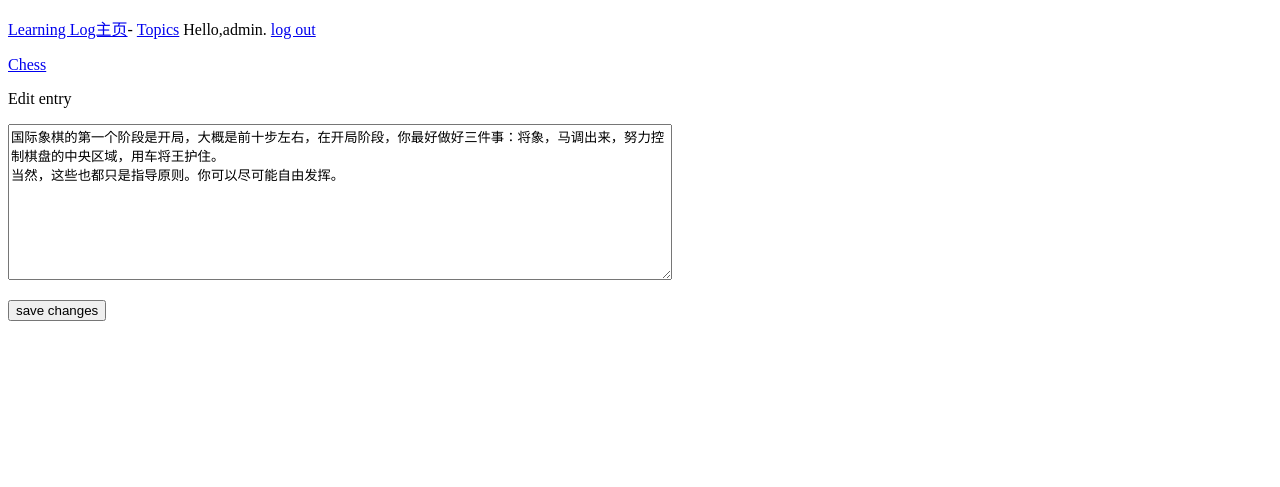
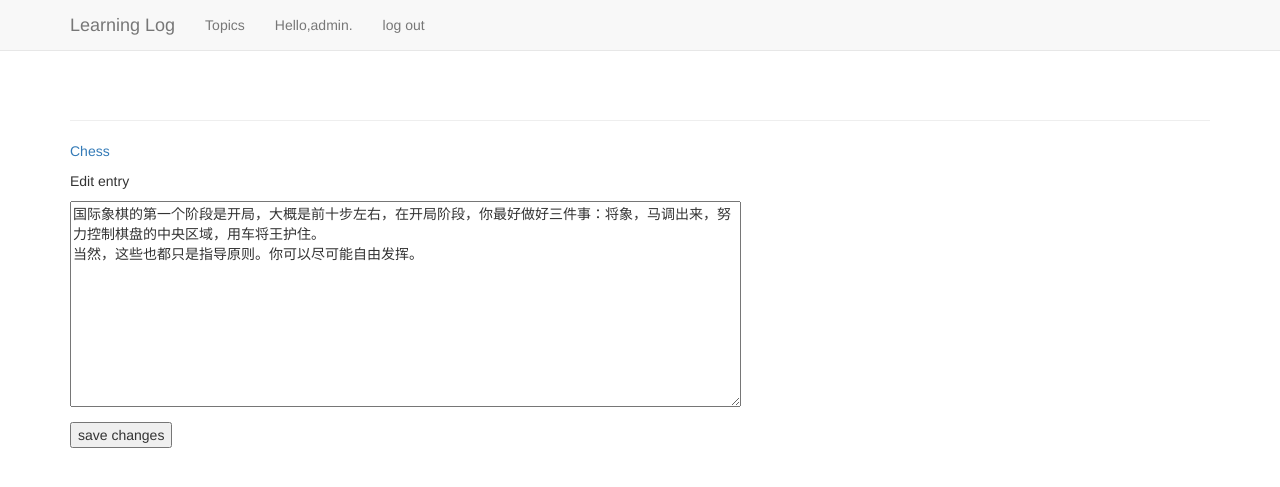
Before and after one commit to Kuisha/learning_log, a Django app: page /edit_entry/1/ in a window 1280 px wide. Shown: the top 487 px of the page. Run offline with Django 3.2, Linux system fonts and the light colour scheme; a user stored in the database is signed in; data comes from the database, SQL or seed files in the repository; some libraries are stand-ins or nearby versions.

Commit message:
base.html

```diff
--- a/learning_logs/templates/learning_logs/base.html
+++ b/learning_logs/templates/learning_logs/base.html
@@ -1,22 +1,59 @@
+{% load bootstrap3 %}
 <!DOCTYPE html>
 <html lang="en">
-<html>
   <head>
-<meta charset-"utf-8">
-<title>主页面</title>
+    <meta charset="utf-8">
+    <meta http-equiv="X-UA-Compatible" content="IE=edge">
+    <meta name="viewport" content="width=device-width,initial-scale=1">
+    <title>Learning Log</title>
+    {% bootstrap_css %}
+    {% bootstrap_javascript %}
   </head>
   <body>
-<p>
-  <a href="{% url 'learning_logs:index' %}">Learning Log主页</a>-
+    <!-- Static navbar -->
+    <nav class="navbar navbar-default navbar-static-top">
+      <div class="container">
+        <div class="navbar-header">
+          <button type="button" class="navbar-toggle collapsed"
+              data-toggle="collapse" data-target="#navbar"
+              aria-expanded="false" aria-controls="navbar">
+
+          </button>
+          <a class="navbar-brand" href="{% url 'learning_logs:index' %}">Learning Log</a>
+        </div>
+        <div id="navbar" class="navbar-collapse collapse">
+          <ul class="nav navbar-nav">
+              <li>
                   <a href="{% url 'learning_logs:topics' %}">Topics</a>
+              </li>
+          </ul>
+          <ul class="nav navbar-nav nav-right">
               {% if user.is_authenticated %}
-    Hello,{{ user.username }}.
+                  <li>
+                    <a>Hello,{{ user.username }}.</a>
+                  </li>
+                  <li>
                     <a href="{% url 'users:logout' %}">log out</a>
+                  </li>
               {% else %}
-    <a href="{% url 'users:login' %}">log in</a>-
+                  <li>
+                    <a href="{% url 'users:login' %}">log in</a>
                     <a href="{% url 'users:register' %}">register</a>
+                  </li>
               {% endif %}
-</p>
-{% block content%}{% endblock content %}
+          </ul>
+        </div><!-- /.nav-collapse-->
+      </div>
+    </nav>
+    <div class="container">
+        <div class="page-header">
+            {% block header %}
+            {% endblock header %}
+        </div>
+        <div>
+            {% block content %}
+            {% endblock content %}
+        </div>
+    </div><!-- /container-->
   </body>
 </html>
```
Lines whose indentation alone changed are shown as unchanged.
